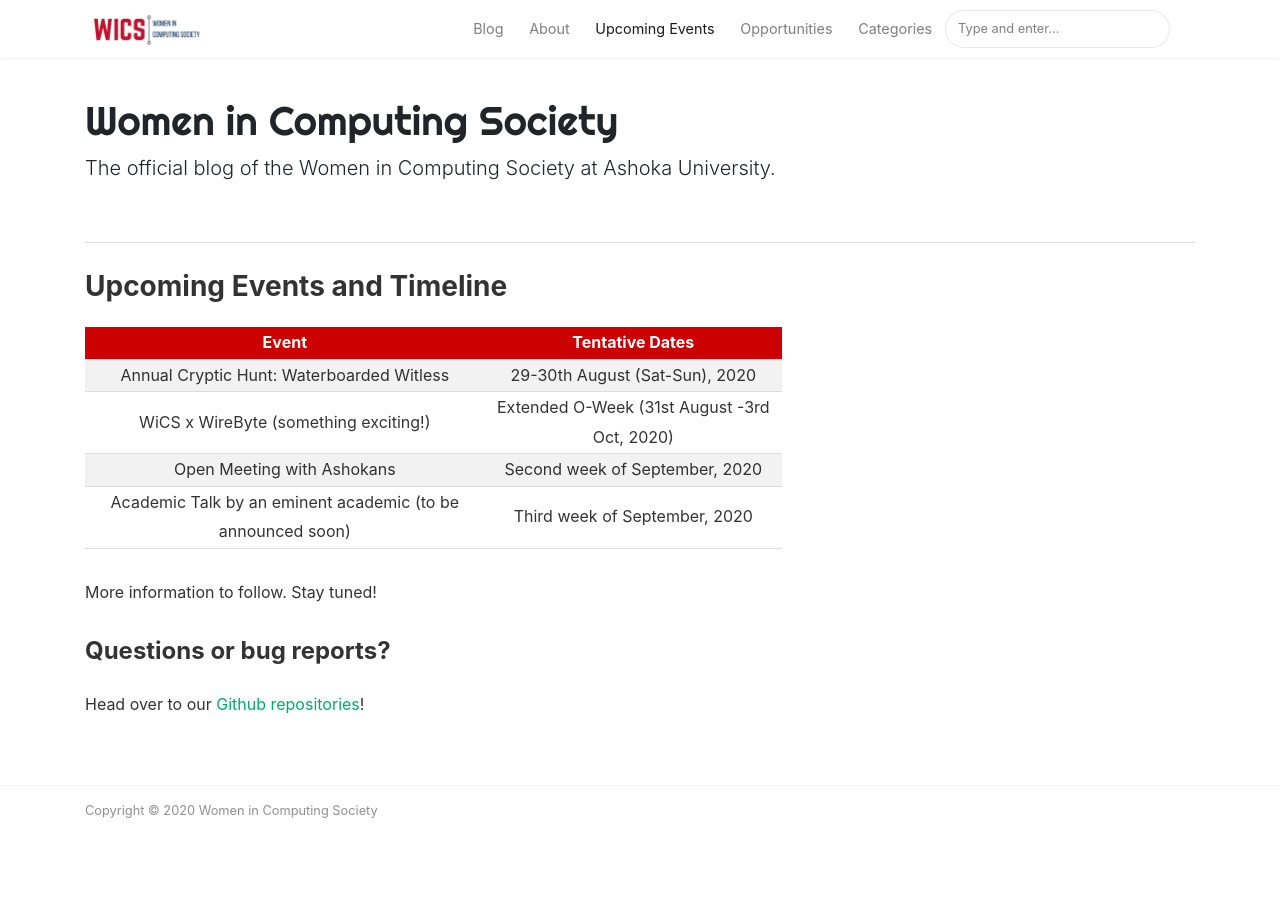
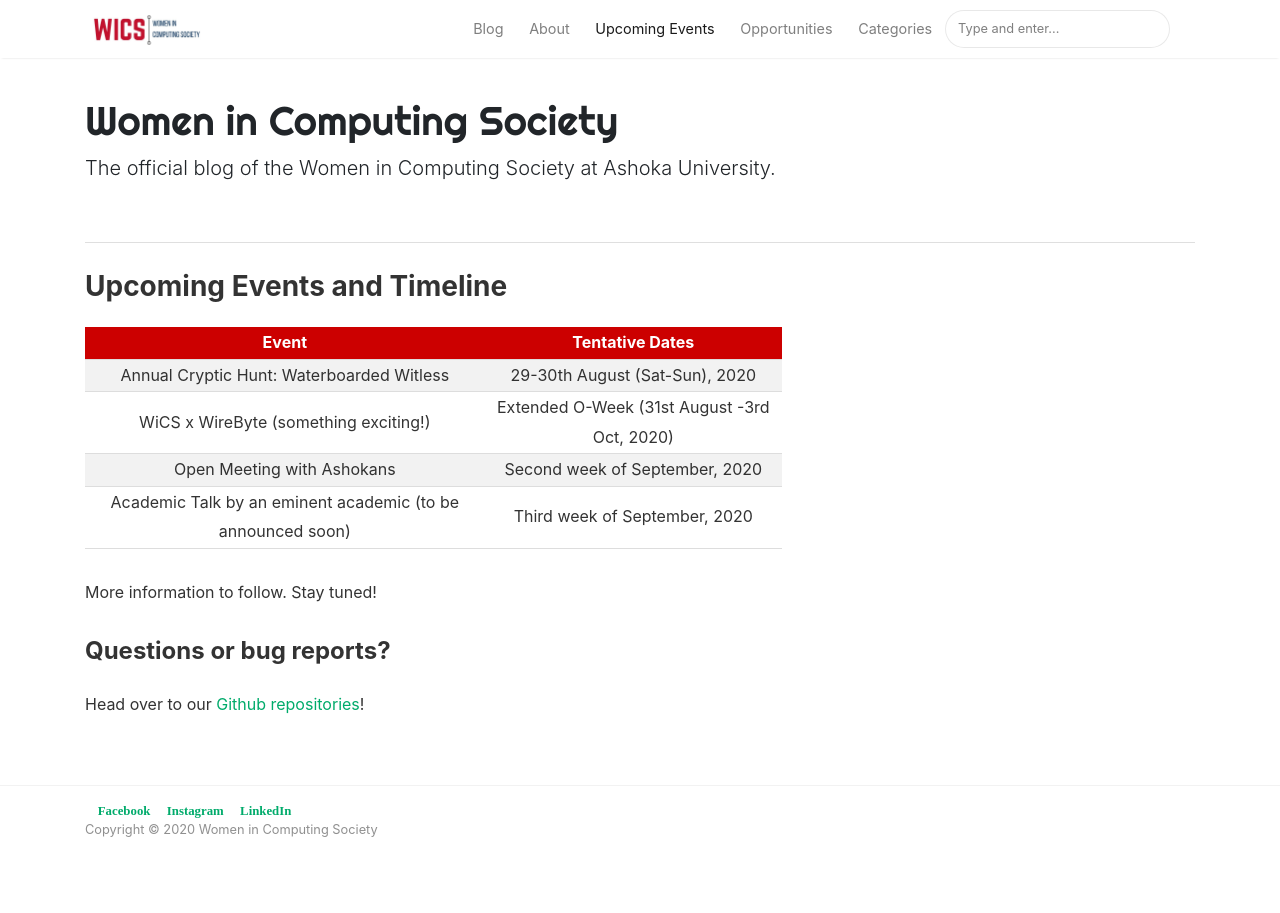
Before and after one commit to wics-ashoka/wics-ashoka.github.io, a Jekyll site: the page built from _pages/upcomingevents.md, in a window 1280 px wide. Built offline with Jekyll 4.4.1, drawn with Linux system fonts in a browser that asks for light colours; nearby versions of some CDN libraries.

```diff
--- a/_layouts/default.html
+++ b/_layouts/default.html
@@ -5,7 +5,7 @@
 <meta name="viewport" content="width=device-width, initial-scale=1, shrink-to-fit=no">
 
 <link rel="icon" href="{{ site.baseurl }}/{{ site.logo }}">
-<link rel="stylesheet" href="https://cdnjs.cloudflare.com/ajax/libs/font-awesome/4.7.0/css/font-awesome.min.css">
+
 
 <title>{{ page.title }} | {{site.name}}</title>
 
@@ -185,12 +185,15 @@ ga('send', 'pageview');
 ================================================== -->
 <footer class="footer">
     <div class="container">
+        <a href="https://www.facebook.com/ashokawics" class="fa fa-facebook">Facebook</a>
+            <a href="https://www.instagram.com/wics.ashoka/" class="fa fa-instagram">Instagram</a>
+            <a href="https://www.linkedin.com/company/wics-ashoka-university" class="fa fa-linkedin">LinkedIn</a>
+            <br>
         <div class="row">
             <div class="col-md-6 col-sm-6 text-center text-lg-left">
                 Copyright © {{ site.time | date: "%Y" }} {{ site.name }}
             </div>
             <div class="col-md-6 col-sm-6 text-center text-lg-right">
-
             </div>
         </div>
     </div>
```
Also changed, not shown: _pages/about.md (+0 -3 lines).
